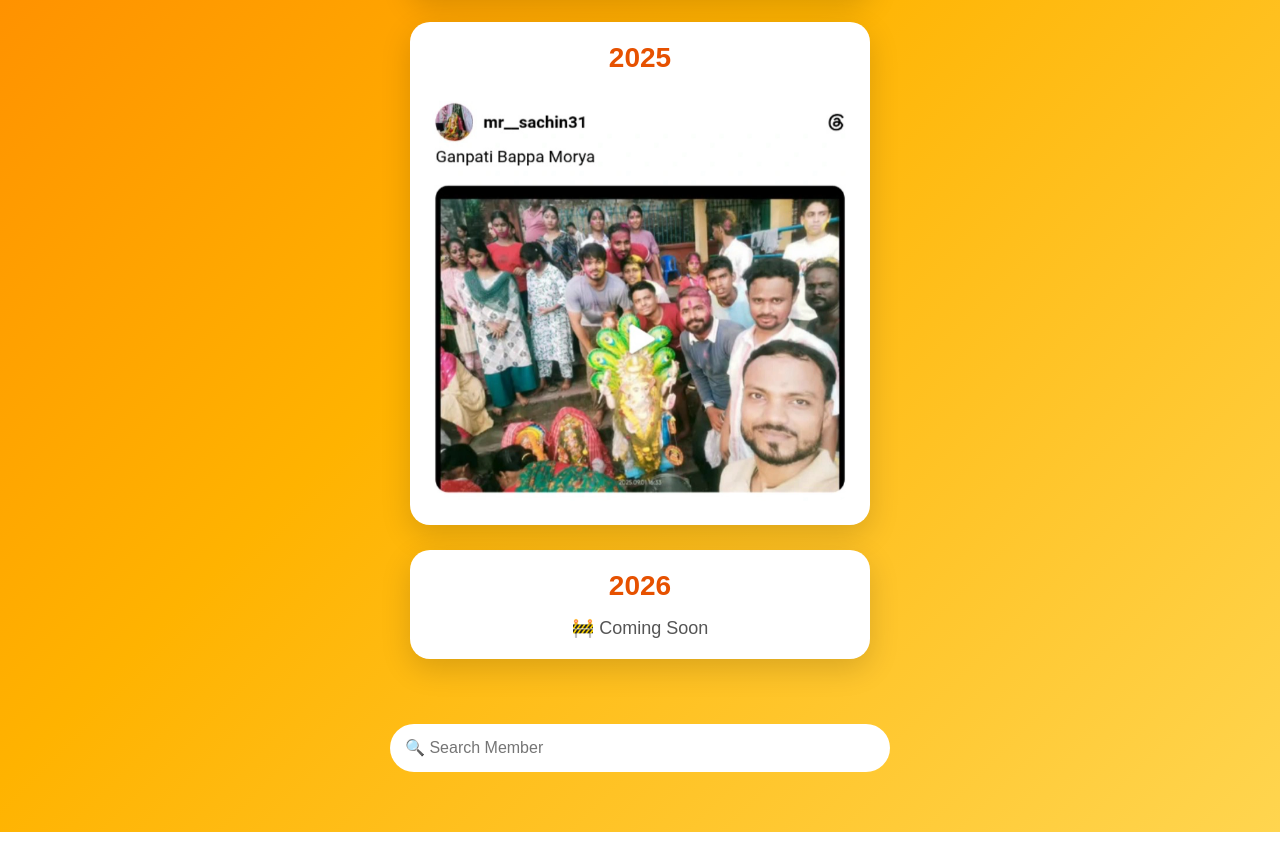
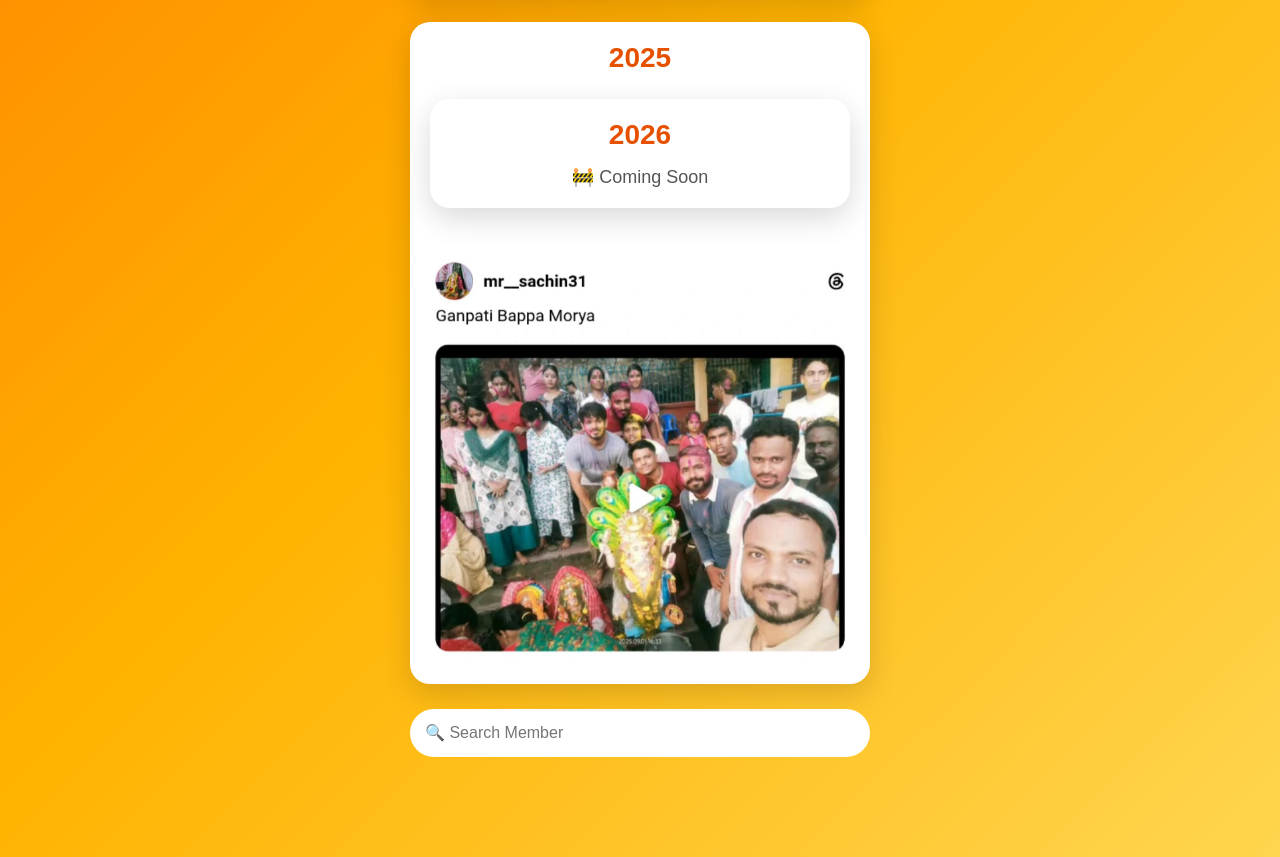
Before and after one commit to shawsachi0000-creator/shree-amcha-ganpati-mandal, a plain HTML site: page index.html in a window 1280 px wide. Shown: the part 544-1401 px from the top of the page. Before the commit the page ends 1376 px from the top, so only its background shows below. Drawn offline with Linux system fonts and the light colour scheme.

Commit message:
Update index.html

```diff
--- a/index.html
+++ b/index.html
@@ -34,14 +34,13 @@
 
   <div class="year-card">
     <h3>2025</h3>
-    <img src="Image.jpg" alt="Ganpati 2025">
-  </div>
+
 
   <div class="year-card">
     <h3>2026</h3>
     <p>🚧 Coming Soon</p>
   </div>
-
+<img src="image.jpg" alt="Ganpati 2025">
   </div>
     <input type="text" placeholder="🔍 Search Member">
   </div>
```
